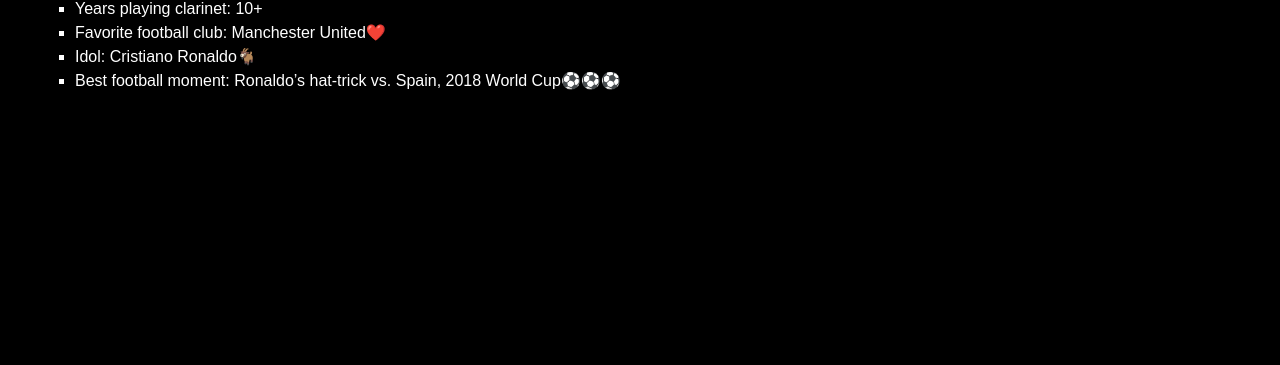
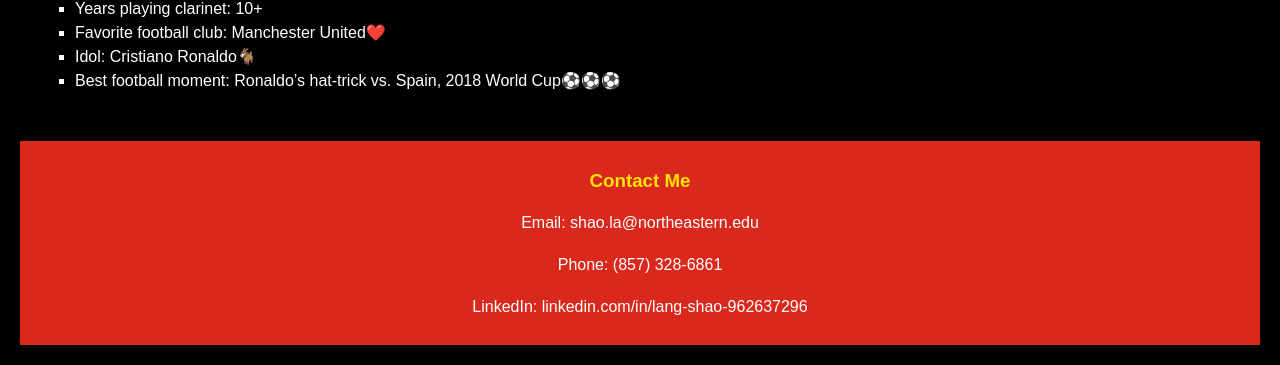
Before and after one commit to samueeelsiu/samueeelsiu.github.io, a plain HTML site: page hobby.html in a window 1280 px wide. Shown: the part 698-1063 px from the top of the page. Before the commit the page ends 839 px from the top, so only its background shows below. Drawn offline with Linux system fonts and the light colour scheme.

Commit message:
Update hobby.html

```diff
--- a/hobby.html
+++ b/hobby.html
@@ -26,5 +26,11 @@
             <li>Best football moment: Ronaldo’s hat-trick vs. Spain, 2018 World Cup⚽️⚽️⚽️</li>
         </ul>
     </main>
+    <footer>
+        <h3>Contact Me</h3>
+        <p>Email: <a href="mailto:shao.la@northeastern.edu">shao.la@northeastern.edu</a></p>
+        <p>Phone: <a href="tel:+18573286861">(857) 328-6861</a></p>
+        <p>LinkedIn: <a href="https://linkedin.com/in/lang-shao-962637296">linkedin.com/in/lang-shao-962637296</a></p>
+    </footer>
 </body>
 </html>
```
